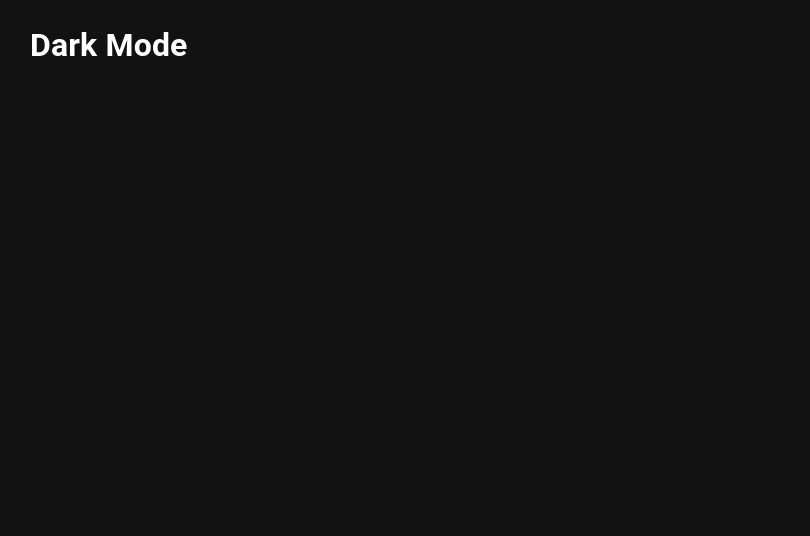
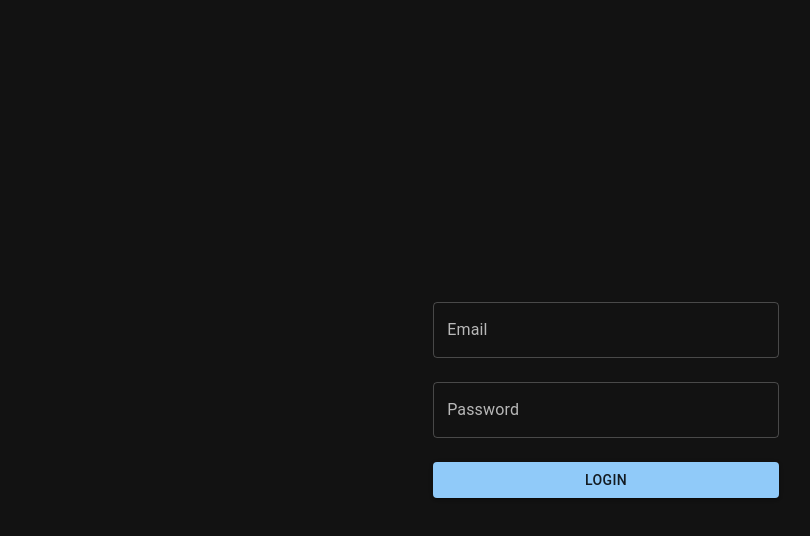
Before and after one commit to benyipCoding/chatter-ui, a React (Create React App) app: page /login in a window 1280 px wide. Shown: the top 536 px of the page, without its empty margins (34-844 px from the left). Built offline with nearby package versions, Linux system fonts and the light colour scheme.

Commit message:
Add basic layout part 1

```diff
--- a/package.json
+++ b/package.json
@@ -15,9 +15,13 @@
     "@types/node": "^16.7.13",
     "@types/react": "^18.0.0",
     "@types/react-dom": "^18.0.0",
+    "localforage": "^1.10.0",
+    "match-sorter": "^6.3.4",
     "react": "^18.3.1",
     "react-dom": "^18.3.1",
+    "react-router-dom": "^6.23.1",
     "react-scripts": "5.0.1",
+    "sort-by": "^1.2.0",
     "typescript": "^4.4.2",
     "web-vitals": "^2.1.0"
   },
--- a/src/App.tsx
+++ b/src/App.tsx
@@ -4,6 +4,8 @@
   ThemeProvider,
   createTheme,
 } from "@mui/material";
+import { RouterProvider } from "react-router-dom";
+import router from "./components/Routes";
 
 const darkTheme = createTheme({
   palette: {
@@ -15,8 +17,8 @@
   return (
     <ThemeProvider theme={darkTheme}>
       <CssBaseline />
-      <Container className="">
-        <h1>Dark Mode</h1>
+      <Container>
+        <RouterProvider router={router} />
       </Container>
     </ThemeProvider>
   );
--- /dev/null
+++ b/src/components/Routes.tsx
@@ -0,0 +1,11 @@
+import { createBrowserRouter as createRouter } from "react-router-dom";
+import Auth from "./auth/Auth";
+
+const router = createRouter([
+  {
+    path: "/login",
+    element: <Auth />,
+  },
+]);
+
+export default router;
--- /dev/null
+++ b/src/components/auth/Auth.tsx
@@ -0,0 +1,38 @@
+import { Button, Stack, TextField } from "@mui/material";
+import React, { useState } from "react";
+
+const Auth = () => {
+  const [email, setEmail] = useState("");
+  const [password, setPassword] = useState("");
+
+  return (
+    <Stack
+      spacing={3}
+      sx={{
+        height: "100vh",
+        maxWidth: {
+          xs: "70%",
+          md: "30%",
+        },
+        margin: "0 auto",
+        justifyContent: "center",
+      }}
+    >
+      <TextField
+        type="email"
+        label="Email"
+        variant="outlined"
+        onChange={(event) => setEmail(event.target.value)}
+      />
+      <TextField
+        type="password"
+        label="Password"
+        variant="outlined"
+        onChange={(event) => setPassword(event.target.value)}
+      />
+      <Button variant="contained">Login</Button>
+    </Stack>
+  );
+};
+
+export default Auth;
```
Also changed, not shown: src/components/auth/Login.tsx (added, +7 -0 lines), 1 other file (tests, documents, lock files or other folders).
